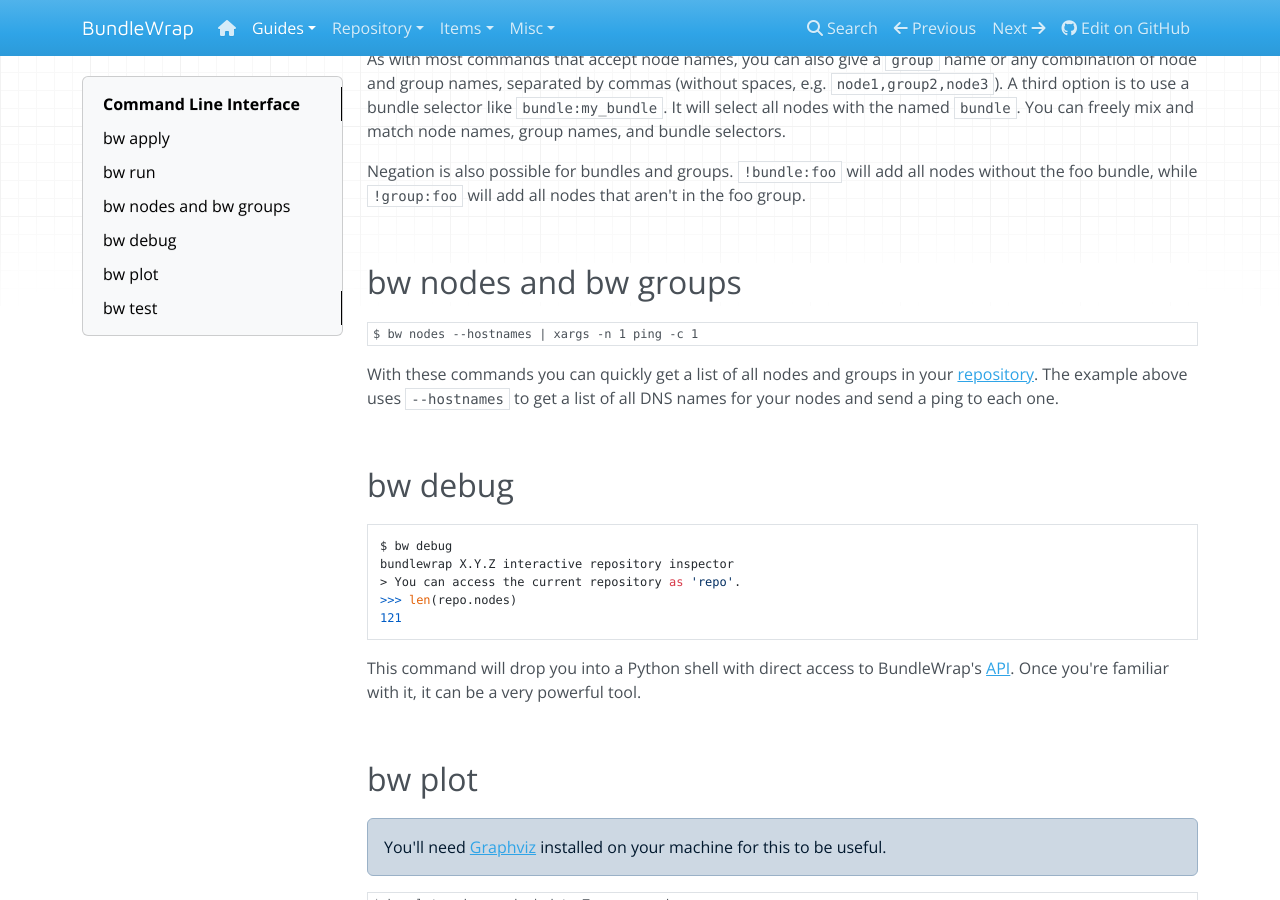
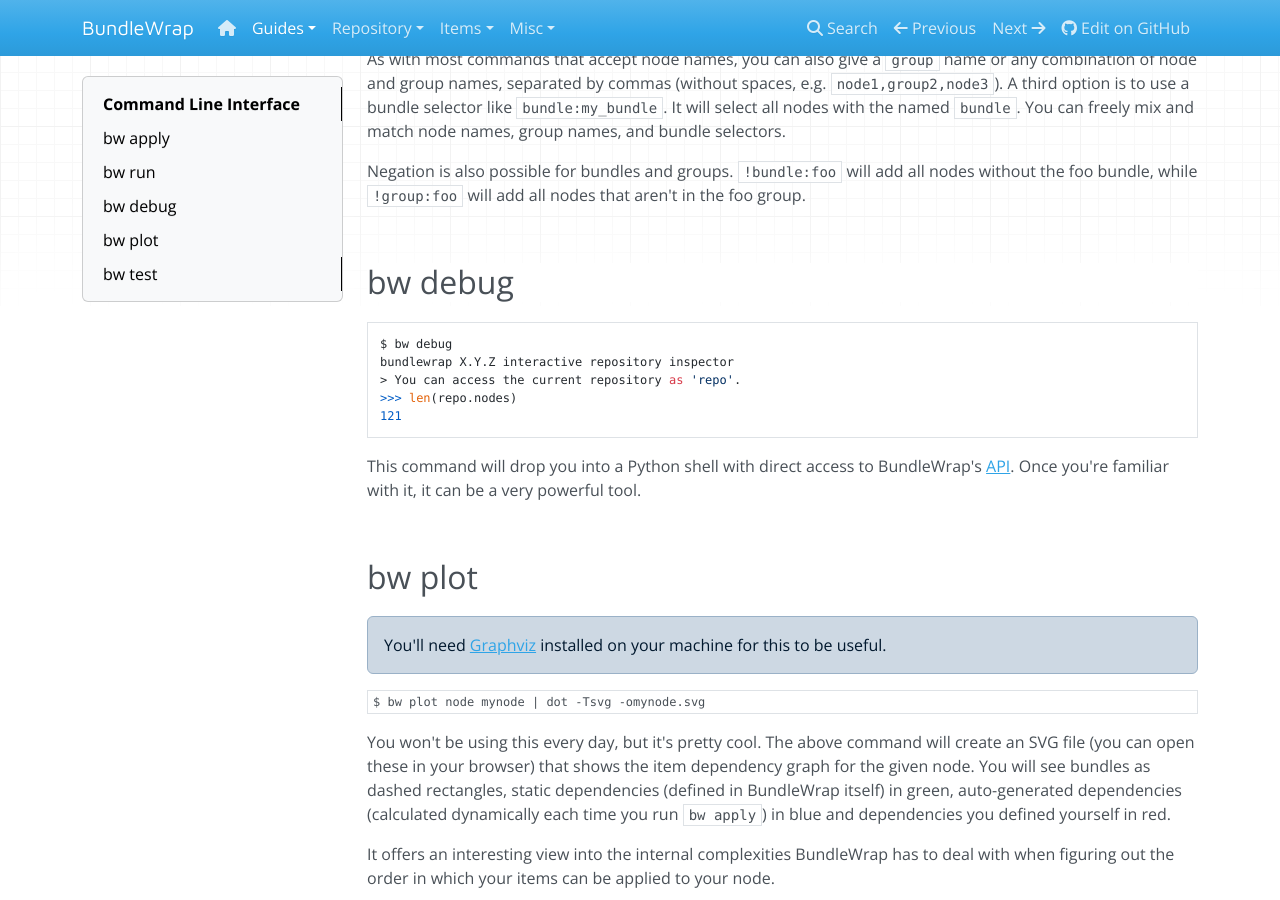
Before and after one commit to bundlewrap/bundlewrap, an MkDocs documentation site: the page built from docs/content/guide/cli.md, in a window 1280 px wide and 900 px high, scrolled down 602 px. Built offline with MkDocs 1.6.1, drawn with Linux system fonts in a browser that asks for light colours; nearby versions of some CDN libraries; old or Windows-style settings are respelled for this version of MkDocs.

Commit message:
docs: remove outdated example

```diff
--- a/docs/content/guide/cli.md
+++ b/docs/content/guide/cli.md
@@ -21,14 +21,6 @@
 As with most commands that accept node names, you can also give a `group` name or any combination of node and group names, separated by commas (without spaces, e.g. `node1,group2,node3`). A third option is to use a bundle selector like `bundle:my_bundle`. It will select all nodes with the named `bundle`. You can freely mix and match node names, group names, and bundle selectors.
 
 Negation is also possible for bundles and groups. `!bundle:foo` will add all nodes without the foo bundle, while `!group:foo` will add all nodes that aren't in the foo group.
-
-<br>
-
-## bw nodes and bw groups
-
-<pre><code class="nohighlight">$ bw nodes --hostnames | xargs -n 1 ping -c 1</code></pre>
-
-With these commands you can quickly get a list of all nodes and groups in your [repository](../repo/layout.md). The example above uses `--hostnames` to get a list of all DNS names for your nodes and send a ping to each one.
 
 <br>
 
```
